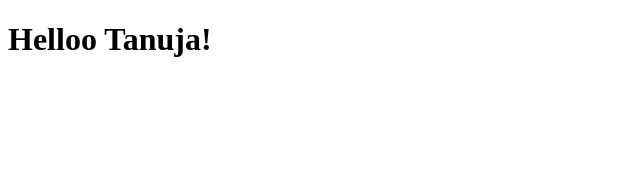
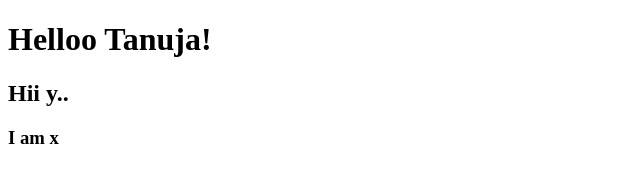
Before and after one commit to Tanuja502/gitMerge, a plain HTML site: page index.html in a window 1280 px wide. Shown: the whole page, without its empty margins (0-640 px from the left). Drawn offline with Linux system fonts and the light colour scheme.

Commit message:
added a line by x

```diff
--- a/index.html
+++ b/index.html
@@ -7,5 +7,7 @@
 </head>
 <body>
     <h1>Helloo Tanuja!</h1>
+    <h2>Hii y..</h2>
+    <h3>I am x</h3>
 </body>
 </html>
```
